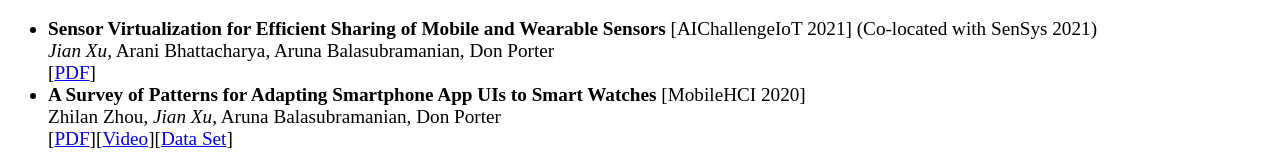
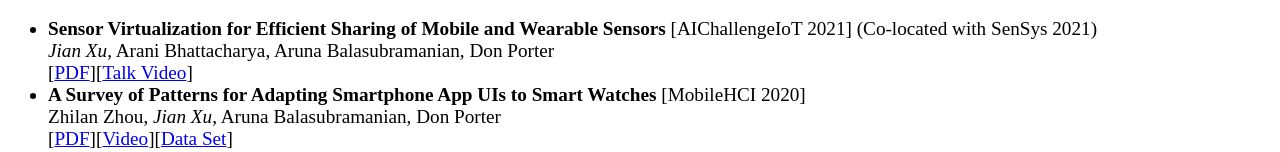
Before and after one commit to jianxux/jianxux.github.io, a plain HTML site: page index.html in a window 1280 px wide. Shown: the part 382-534 px from the top of the page. Drawn offline with Linux system fonts and the light colour scheme.

Commit message:
update video

```diff
--- a/index.html
+++ b/index.html
@@ -76,7 +76,7 @@ Prof.Aruna Balasubramanian</a> in <a href="https://netsys.cs.stonybrook.edu/" ta
 <ul>
     <li><span style="font-weight: bold;">Sensor Virtualization for Efficient Sharing of Mobile and Wearable Sensors</span> [AIChallengeIoT 2021] (Co-located with SenSys 2021) <br>
           <i>Jian Xu</i>, Arani Bhattacharya, Aruna Balasubramanian, Don Porter<br>
-    [<a href="./files/Xu_et_al_AIChallengeIoT.pdf">PDF</a>]
+    [<a href="./files/Xu_et_al_AIChallengeIoT.pdf">PDF</a>][<a href="https://youtu.be/vt9OuNT20kA?t=19565">Talk Video</a>]
   </li>
 
     <li><span style="font-weight: bold;">A Survey of Patterns for Adapting Smartphone App UIs to Smart Watches</span> [MobileHCI 2020] <br>
```
